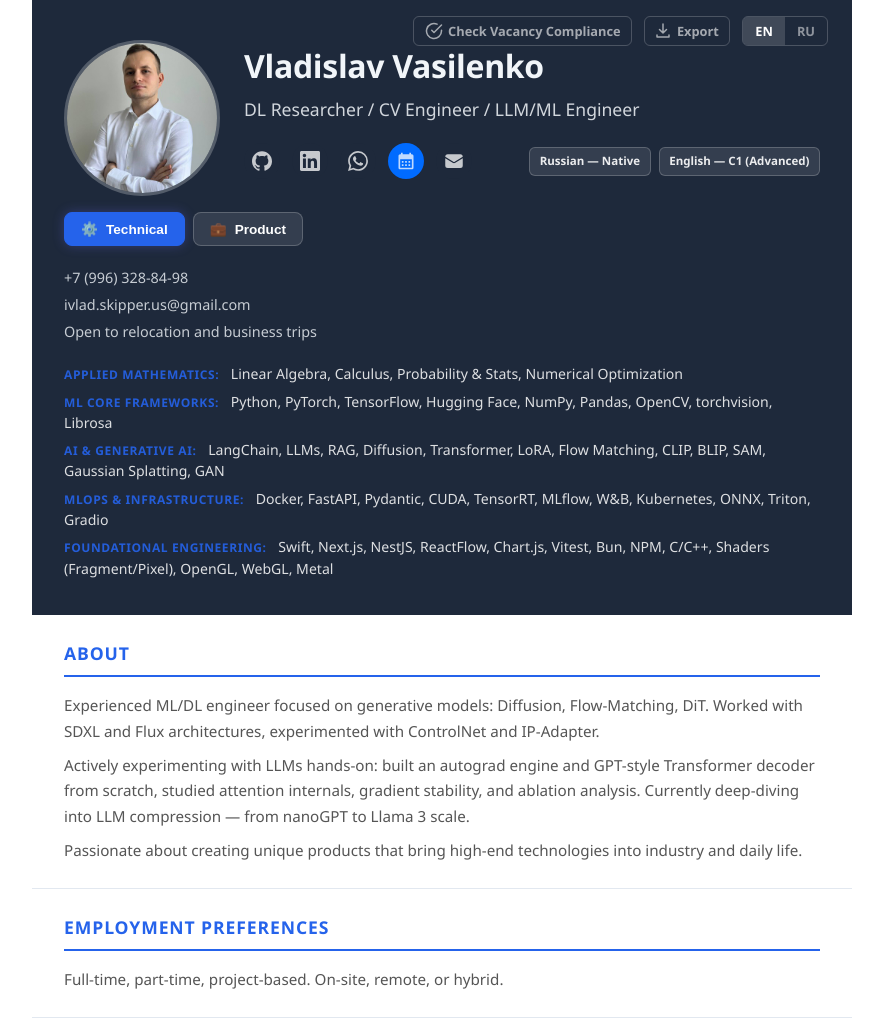
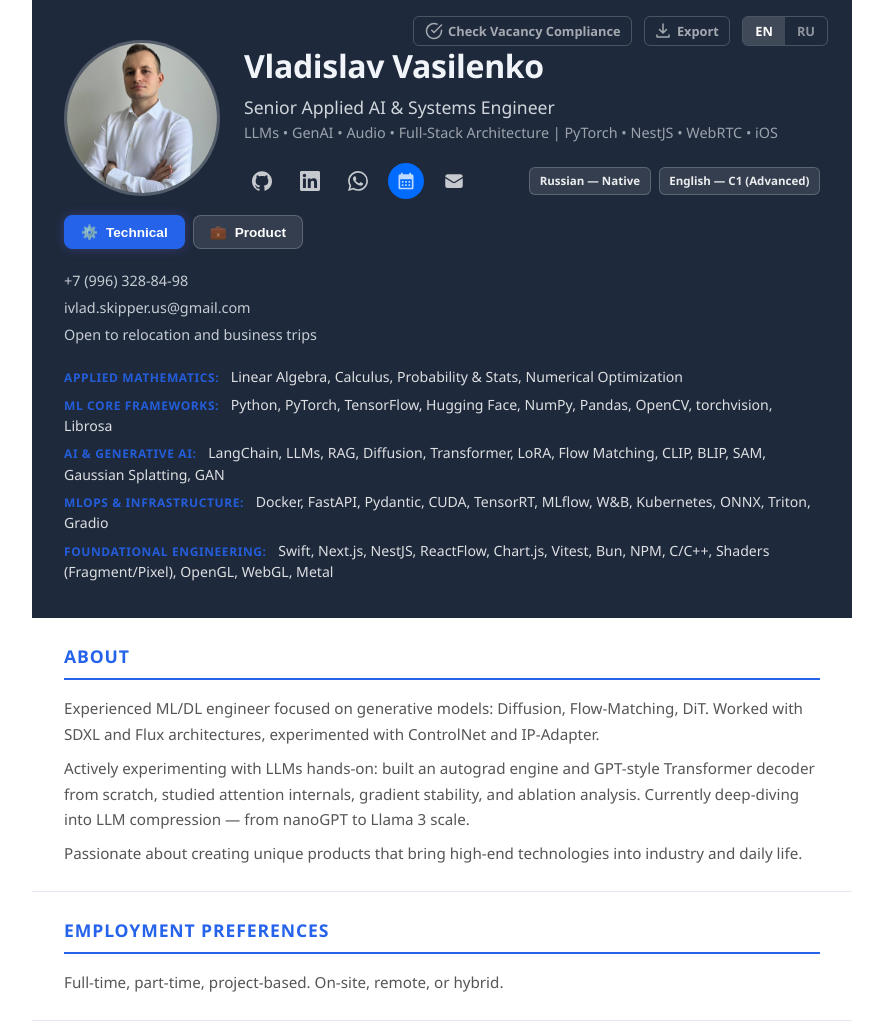
Before and after one commit to vladislav-vasilenko/vladislav-vasilenko.github.io, a website built with Vite: page index.html in a window 1280 px wide. Shown: the top 1024 px of the page, without its empty margins (198-1081 px from the left). Built offline with nearby package versions, Linux system fonts and the light colour scheme.

Commit message:
Aligned title with LinkedIn

```diff
--- a/content/en/cv.json
+++ b/content/en/cv.json
@@ -1,6 +1,6 @@
 {
   "name": "Vladislav Vasilenko",
-  "title": "DL Researcher / CV Engineer / LLM/ML Engineer",
+  "title": "Senior Applied AI & Systems Engineer<br><small>LLMs • GenAI • Audio • Full-Stack Architecture | PyTorch • NestJS • WebRTC • iOS</small>",
   "productTitle": "Senior Product Manager / AI Product Lead",
   "contact": {
     "phone": "+7 (996) 328-84-98",
--- a/content/ru/cv.json
+++ b/content/ru/cv.json
@@ -1,6 +1,6 @@
 {
   "name": "Василенко Владислав",
-  "title": "DL Researcher / CV Engineer / LLM/ML Engineer",
+  "title": "Senior Applied AI & Systems Engineer<br><small>LLMs • GenAI • Audio • Full-Stack Architecture | PyTorch • NestJS • WebRTC • iOS</small>",
   "productTitle": "Senior Product Manager / AI Product Lead",
   "contact": {
     "phone": "+7 (996) 328-84-98",
--- a/src/styles/header.css
+++ b/src/styles/header.css
@@ -38,6 +38,15 @@
     font-size: 1.1rem;
     opacity: 0.85;
     margin-bottom: 1rem;
+    line-height: 1.4;
+}
+
+.cv-title small {
+    display: block;
+    font-size: 0.9rem;
+    opacity: 0.7;
+    font-weight: 500;
+    margin-top: 0.2rem;
 }
 
 .cv-contact {
```
